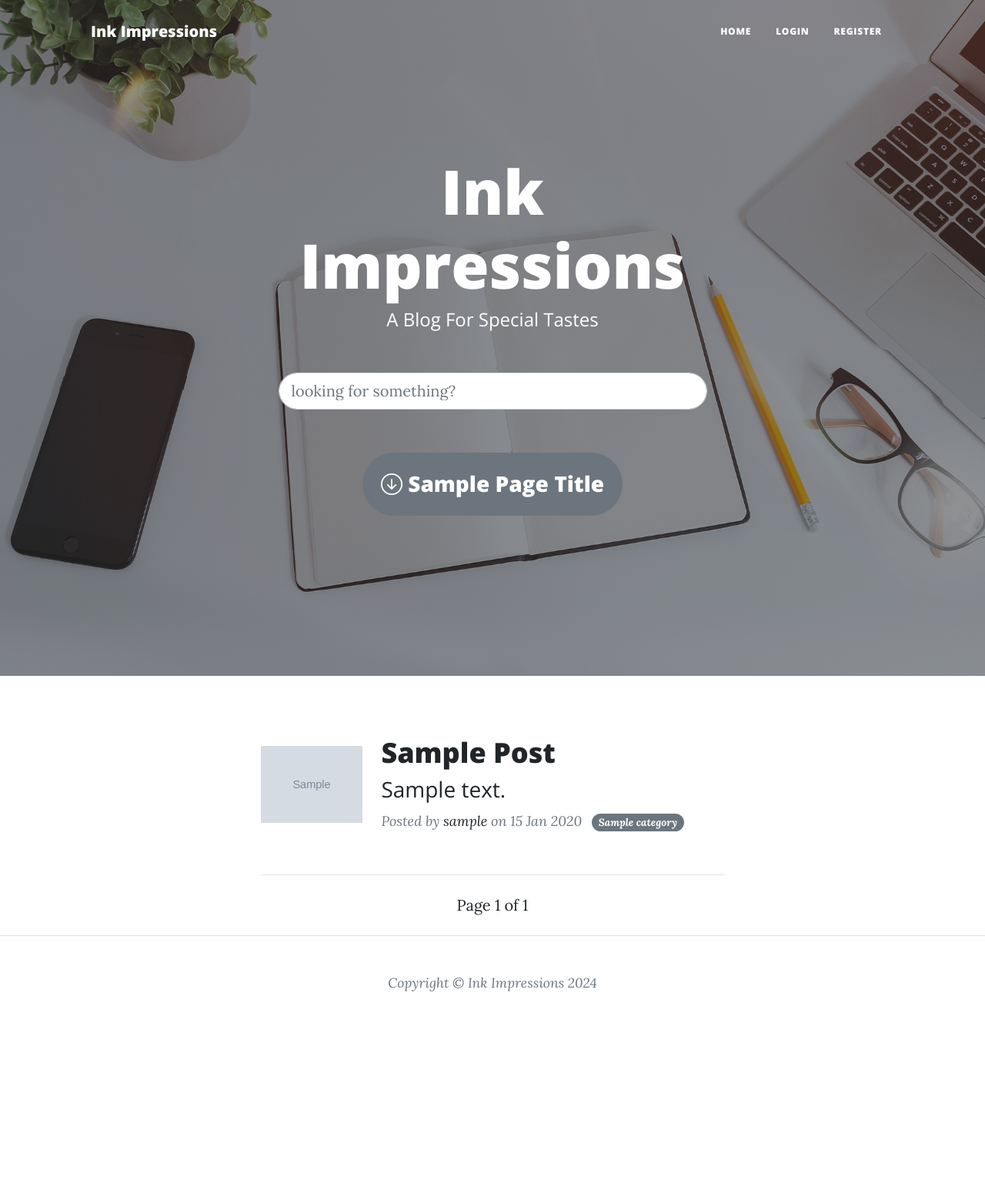
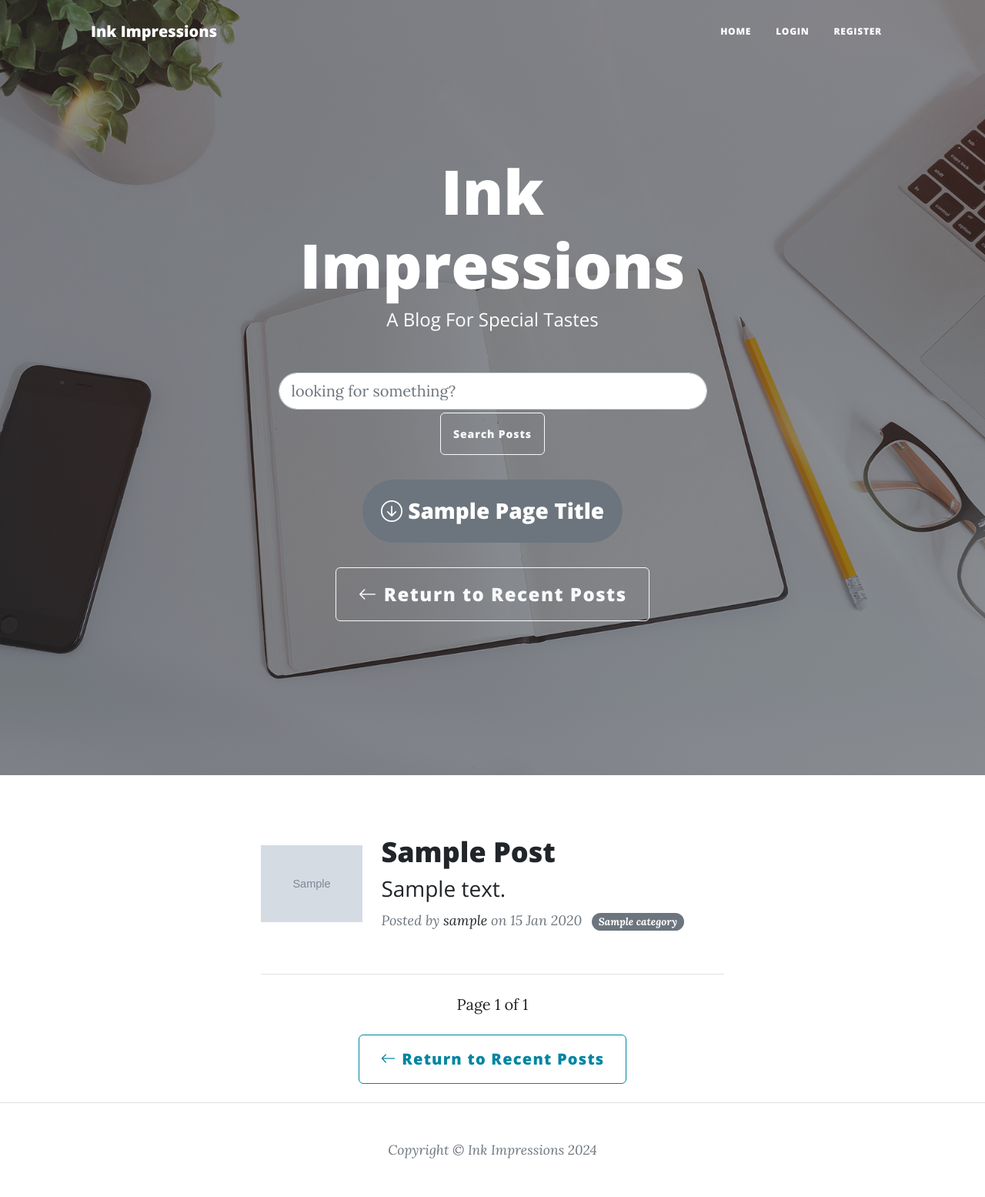
Before and after one commit to Malekpour99/Django-CBV-DRF-Blog, a Django app: template core/templates/blog/index.html in a window 1280 px wide. Shown: the whole page at 77% size. Before the commit the page ends 1288 px from the top, so only its background shows below. Run offline with Django 4.2, Linux system fonts and the light colour scheme; the template is opened without the code that fills it: most values are stand-ins (such as "Sample title", 1, 10 or a date in 2020); grey boxes marked "Sample" are stand-in pictures; some libraries are stand-ins or nearby versions.

Commit message:
feat: added return links to blog index page to index template
Now if the user is not the blog index (home) page a return link will be provided for them to return to the blog index page

```diff
--- a/core/templates/blog/index.html
+++ b/core/templates/blog/index.html
@@ -11,12 +11,21 @@
             <h1>Ink Impressions</h1>
             <span class="subheading">A Blog For Special Tastes</span>
             <form class="form-control form-control-lg bg-transparent border-0 mt-5" action="{% url 'blog:search' %}" method="get">
-              <input class="form-control form-control-lg rounded-pill" type="text" name="search" id="search-bar" placeholder="looking for something?">
+              <input class="form-control form-control-lg rounded-pill" type="text" name="search" id="search-bar" placeholder="looking for something?" required>
+              <button class="btn btn-outline-light mt-1 p-3 rounded">Search Posts</button>
             </form>
-            <h3 class="d-inline-block bg-secondary rounded-pill p-4 mt-5">
+            <!-- Page Title -->
+            <h3 class="d-inline-block bg-secondary rounded-pill p-4 mt-4">
               <i class="bi bi-arrow-down-circle"></i>
               {{ page_title|title }}
             </h3>
+
+            <!-- Return link to blog index page -->
+            {% if not is_home %}
+            <a href="{% url 'blog:index' %}" class="btn btn-outline-light mt-4 rounded fs-4">
+              <i class="bi bi-arrow-left"></i> Return to Recent Posts
+            </a>
+            {% endif %}
           </div>
         </div>
       </div>
@@ -59,6 +68,7 @@
         {% endfor %}
 
         <!-- Pager -->
+        {% if page_obj %}
         <div class="d-flex justify-content-center mb-4">
           <div class="pagination">
             <span class="step-links">
@@ -78,6 +88,16 @@
             </span>
           </div>
         </div>
+        {% endif %}
+        {% if not is_home %}
+        <div class="d-flex justify-content-center mb-4">
+          <div class="d-block">
+            <a href="{% url 'blog:index' %}" class="btn btn-outline-primary rounded fs-5">
+              <i class="bi bi-arrow-left"></i> Return to Recent Posts
+            </a>
+          </div>
+        </div>
+        {% endif %}
       </div>
     </div>
   </div>
```
Lines whose indentation alone changed are shown as unchanged.
